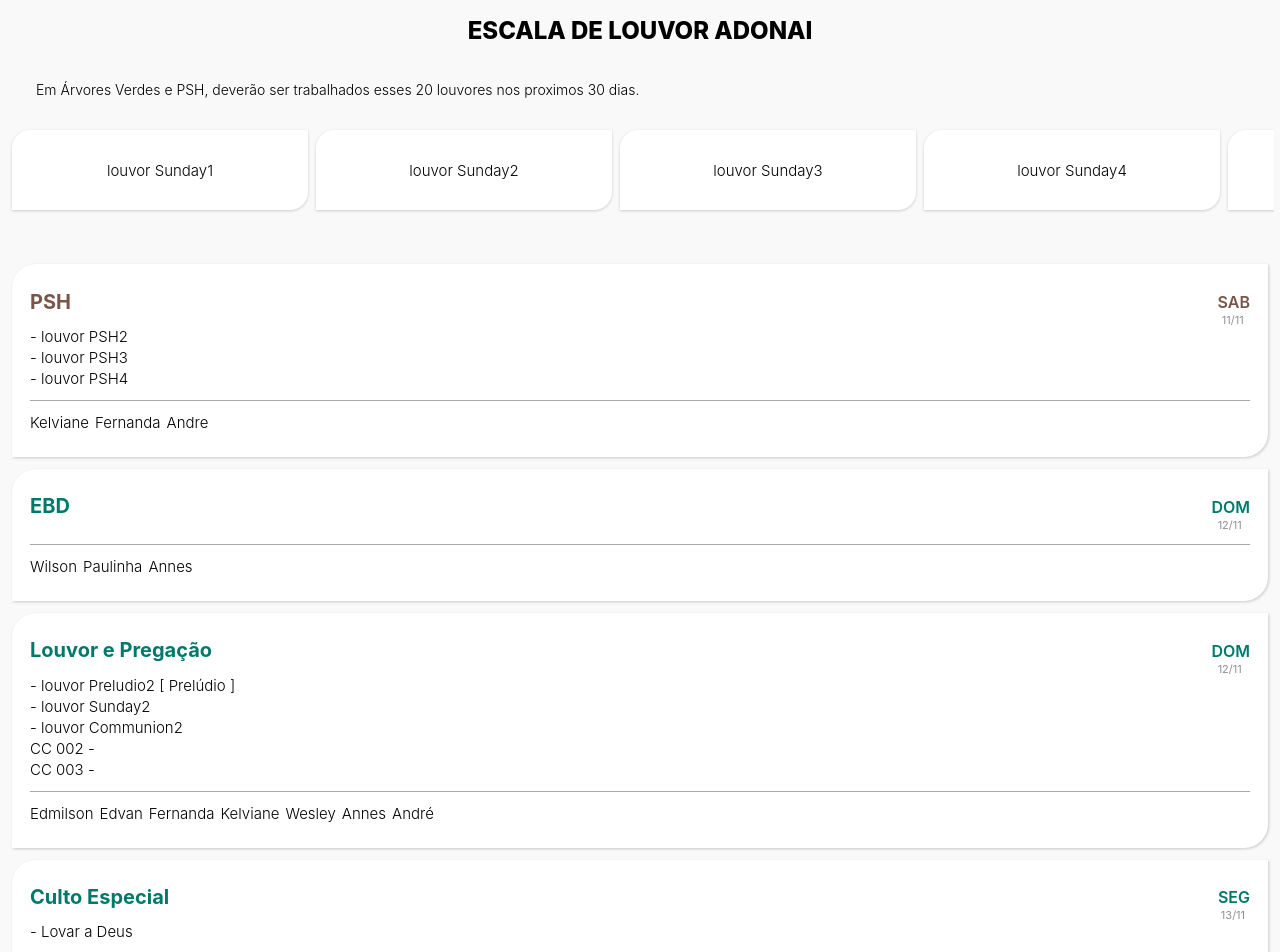
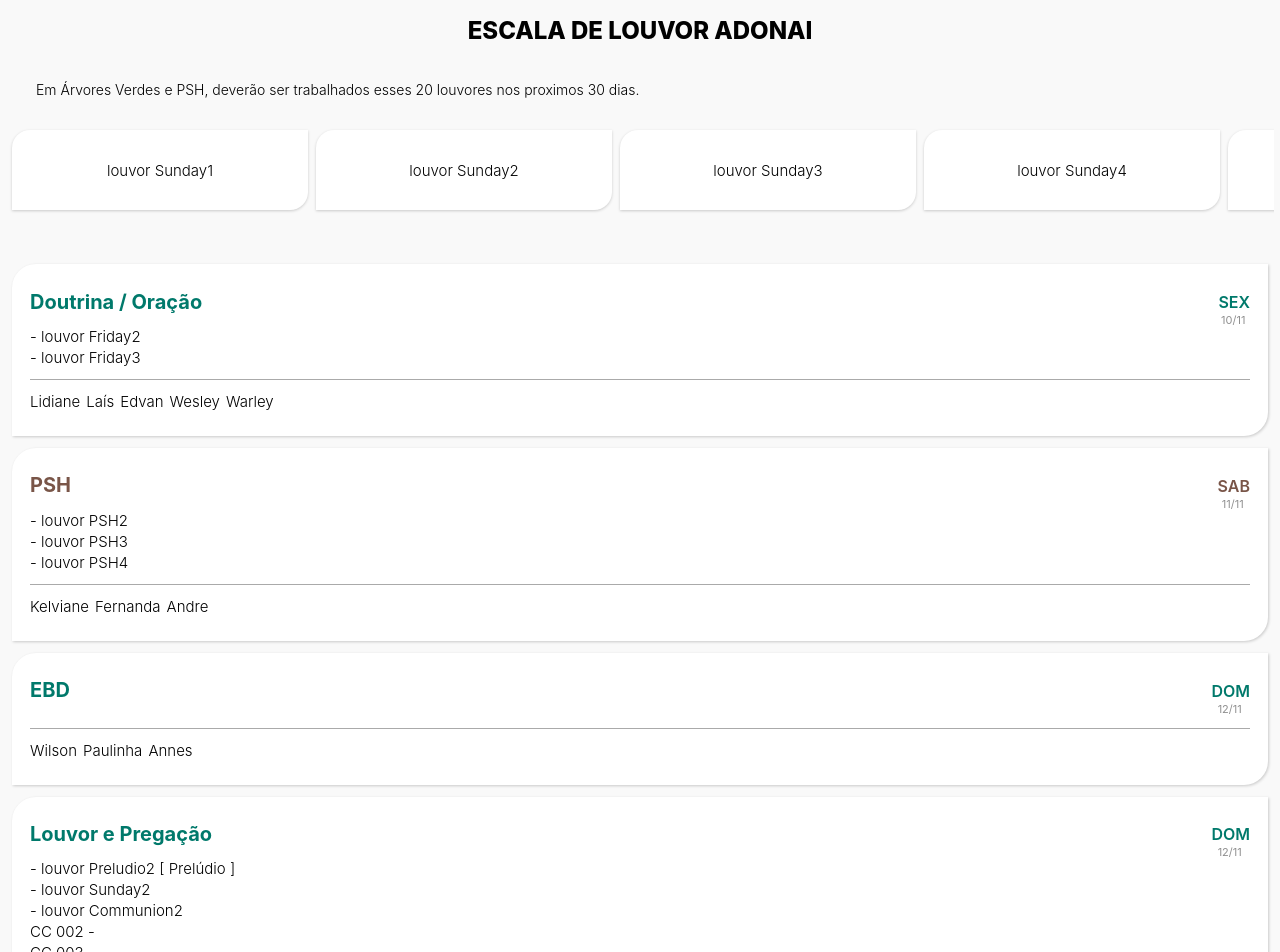
Before and after one commit to hupernikomen/scalepraise, a React (Create React App) app: page / in a window 1280 px wide. Shown: the top 952 px of the page. Built offline with nearby package versions, Linux system fonts and the light colour scheme.

Commit message:
Ajuste na virada da data

```diff
--- a/src/App.js
+++ b/src/App.js
@@ -39,36 +39,32 @@ const musicians = {
 
 const scales = [
   {
-    // Doutrina / Oração na segunda-feira, antes do culto do Sábado
-    date: somarDias(proximoDomingo(), -2),
+    // Doutrina / Oração
+    date: findNextFriday(),
     cult: 'Doutrina / Oração',
     praises: [praises?.friday[getWeekNumber() - 1], praises?.friday[getWeekNumber()]],
     vocals: musicians.vocals.friday,
     instrumentalists: musicians.instrumentalists.friday
   },
   {
-    // EBD na quarta-feira
-    date: proximoDomingo(),
+    // EBD
+    date: findNextSunday(),
     cult: getSundaysInMonth() === getWeekNumber() ? 'EBD com Ceia' : 'EBD',
     praises: getSundaysInMonth() === getWeekNumber() ? praises.supper : praises.ebd,
     vocals: musicians.vocals.ebd,
     instrumentalists: musicians.instrumentalists.ebd
   },
   {
-    // Culto de Louvor e Pregação na sexta-feira
-    date: proximoDomingo(),
+    // Culto de Louvor e Pregação
+    date: findNextSunday(),
     cult: 'Louvor e Pregação',
     praises: SelectPraiseSunday(getWeekNumber()),
     hcc: [praises?.hcc[getWeekNumber() - 1], praises?.hcc[getWeekNumber()]],
     vocals: ["Edmilson", "Edvan", getWeekNumber() % 2 === 0 ? "Fernanda" : "Paulinha", musicians.vocals.sunday[getWeekNumber() - 1]],
     instrumentalists: ["Wesley", "Annes", getWeekNumber() % 2 === 0 ? "André" : "Thiago"]
   },
-]
-
-
-const psh = [
   {
-    date: somarDias(proximoDomingo(), -1),
+    date: findNextSaturday(),
     cult: 'PSH',
     praises: [praises?.psh[getWeekNumber() - 1], praises?.psh[getWeekNumber()], praises?.psh[getWeekNumber() + 1]],
     vocals: musicians.vocals.psh[getWeekNumber() - 1],
@@ -78,12 +74,11 @@ const psh = [
 
 
 const otherscales = [
-  //Escrever data no formato YYYY/MM/DD
   {
-    date: moment("2023/11/13"),
-    cult: 'Culto Especial',
-    praises: ["Lovar a Deus"],
-    vocals: ["Edmilson", "Edvan", "Duda", "Kelviane"]
+    date: parseDate('24/12/2023'),
+    cult: 'Culto Especial de Natal',
+    praises: [""],
+    vocals: ["Edmilson", "Edvan", "Fernanda", "Laís", "Paulinha"]
   },
 ]
 
@@ -100,26 +95,61 @@ function SelectPraiseSunday(week) {
   }
 }
 
+function parseDate(dateString) {
+  // Divide a string da data em dia, mês e ano
+  const [day, month, year] = dateString.split('/');
 
-function proximoDomingo() {
-  var hoje = moment();
+  // Criar um objeto de data JavaScript com o dia, mês e ano
+  const date = new Date(year, month - 1, day);
 
-  // Verifica se hoje não é domingo
-  if (hoje.day() !== 7) {
-     // Retorna o próximo domingo com base na data atual
-     return hoje.day(7);
-  } else {
-     // Retorna null, pois hoje ainda é domingo
-     return null;
-  }
+  return date;
 }
 
 
 
- function somarDias(data, dias) {
-  // Adiciona dias à data fornecida e retorna a nova data
-  return moment(data).add(dias, 'days');
+
+
+function findNextSunday() {
+  const now = new Date();
+
+  // Encontre o próximo dia que seja domingo
+  let nextSunday = new Date(now.getTime());
+  while (nextSunday.getDay() !== 0) {
+     nextSunday.setDate(nextSunday.getDate() + 1);
   }
+
+  return nextSunday;
+ }
+
+
+
+function findNextFriday() {
+  const now = new Date();
+
+  // Encontre o próximo dia que seja sexta-feira
+  let nextFriday = new Date(now.getTime());
+  while (nextFriday.getDay() !== 5) {
+     nextFriday.setDate(nextFriday.getDate() + 1);
+  }
+
+  return nextFriday;
+ }
+
+
+
+function findNextSaturday() {
+  const now = new Date();
+
+  // Encontre o próximo dia que seja sexta-feira
+  let nextFriday = new Date(now.getTime());
+  while (nextFriday.getDay() !== 6) {
+     nextFriday.setDate(nextFriday.getDate() + 1);
+  }
+
+  return nextFriday;
+ }
+
+
 
 function getWeekNumber() {
   // Retorna o número da semana com base na data atual
@@ -147,7 +177,7 @@ function proximoDomingo() {
   return sundays;
 }
 
- const sortedScales = scales.concat(otherscales, psh).sort((a, b) => {
+const sortedScales = scales.concat(otherscales).sort((a, b) => {
   return moment(a.date) - moment(b.date);
 });
 
--- a/src/CalendarItem/index.js
+++ b/src/CalendarItem/index.js
@@ -6,6 +6,7 @@ const escala = require('../utils/praisesList.json')
 const praisesList = require('../utils/praisesList.json')
 
 export default function CalendarItem({ data }) {
+
 
     const [clicked, setClicked] = useState(false)
 
@@ -19,9 +20,7 @@ export default function CalendarItem({ data }) {
     }, [guitarist, typePraise])
 
     const weekNumber = ['DOM', 'SEG', 'TER', 'QUA', 'QUI', 'SEX', 'SAB']
-
-    if (moment(data.date).isSameOrBefore(moment(), 'day')) { return null }
-    console.log(data.date, moment());
+    if (moment(data.date).isBefore(moment(), 'day')) { return null }
 
 
     // Busca hino do cantor cristao com base no numero
--- a/src/utils/praisesList.json
+++ b/src/utils/praisesList.json
@@ -391,7 +391,7 @@
     {"type": "hcc", "escala":"", "n":"346", "name": "Por amor de nós", "guitar": []},
     {"type": "hcc", "escala":"", "n":"347", "name": "Por que temer?", "guitar": []},
     {"type": "hcc", "escala":"", "n":"348", "name": "Por toda a vida", "guitar": []},
-    {"type": "hcc", "escala":"", "n":"349", "name": "Porque Ele vive", "guitar": []},
+    {"type": "hcc", "escala":"G", "n":"349", "name": "Porque Ele vive", "guitar": []},
     {"type": "hcc", "escala":"", "n":"350", "name": "Porta aberta", "guitar": []},
     {"type": "hcc", "escala":"", "n":"351", "name": "Posso, sim", "guitar": []},
     {"type": "hcc", "escala":"", "n":"352", "name": "Prazer real", "guitar": []},
```
Lines whose indentation alone changed are shown as unchanged.
